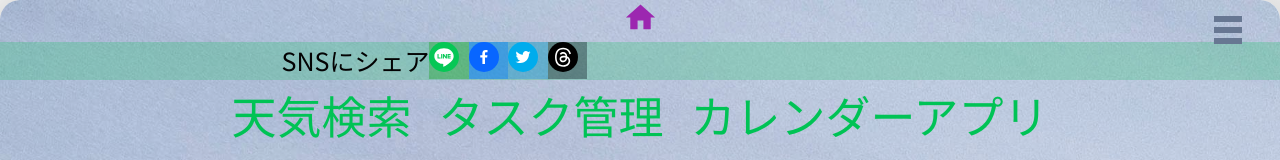
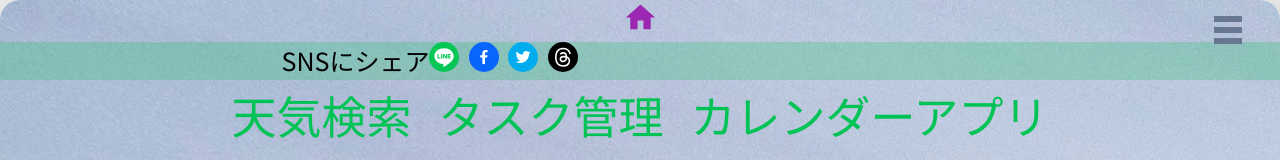
Before and after one commit to masatuber/weather-todo-quiz-app, a React (Vite) app: page / in a window 1280 px wide. Shown: the top 160 px of the page. Built offline with nearby package versions, Linux system fonts and the light colour scheme; no server answers.

Commit message:
ShareButton の背景色を違和感ないようにインラインCSSを変更

```diff
--- a/src/components/shareSns/ShareButtonList.jsx
+++ b/src/components/shareSns/ShareButtonList.jsx
@@ -33,25 +33,25 @@ const ShareButtonList = ({ title, url = window.location.href }) => {
         <Wrapper>
           <p>SNSにシェア</p>
 
-          <ButtonWrapper style={{ backgroundColor: "rgba(3, 159, 0, 0.31)" }}>
+          <ButtonWrapper >
             <LineShareButton title={title} url={url}>
               <LineIcon size={ICON_SIZE} round />
             </LineShareButton>
           </ButtonWrapper>
 
-          <ButtonWrapper style={{ backgroundColor: "rgba(0, 123, 255, 0.53)" }}>
+          <ButtonWrapper >
             <FacebookShareButton title={title} url={url}>
               <FacebookIcon size={ICON_SIZE} round />
             </FacebookShareButton>
           </ButtonWrapper>
 
-          <ButtonWrapper style={{ backgroundColor: "rgba(0, 123, 255, 0.28)" }}>
+          <ButtonWrapper >
             <TwitterShareButton title={title} url={url}>
               <TwitterIcon size={ICON_SIZE} round />
             </TwitterShareButton>
           </ButtonWrapper>
 
-          <ButtonWrapper style={{ backgroundColor: "rgba(8, 12, 27, 0.36)" }}>
+          <ButtonWrapper >
             <ThreadsShareButton title={title} url={url}>
               <ThreadsIcon size={ICON_SIZE} round />
             </ThreadsShareButton>
```
